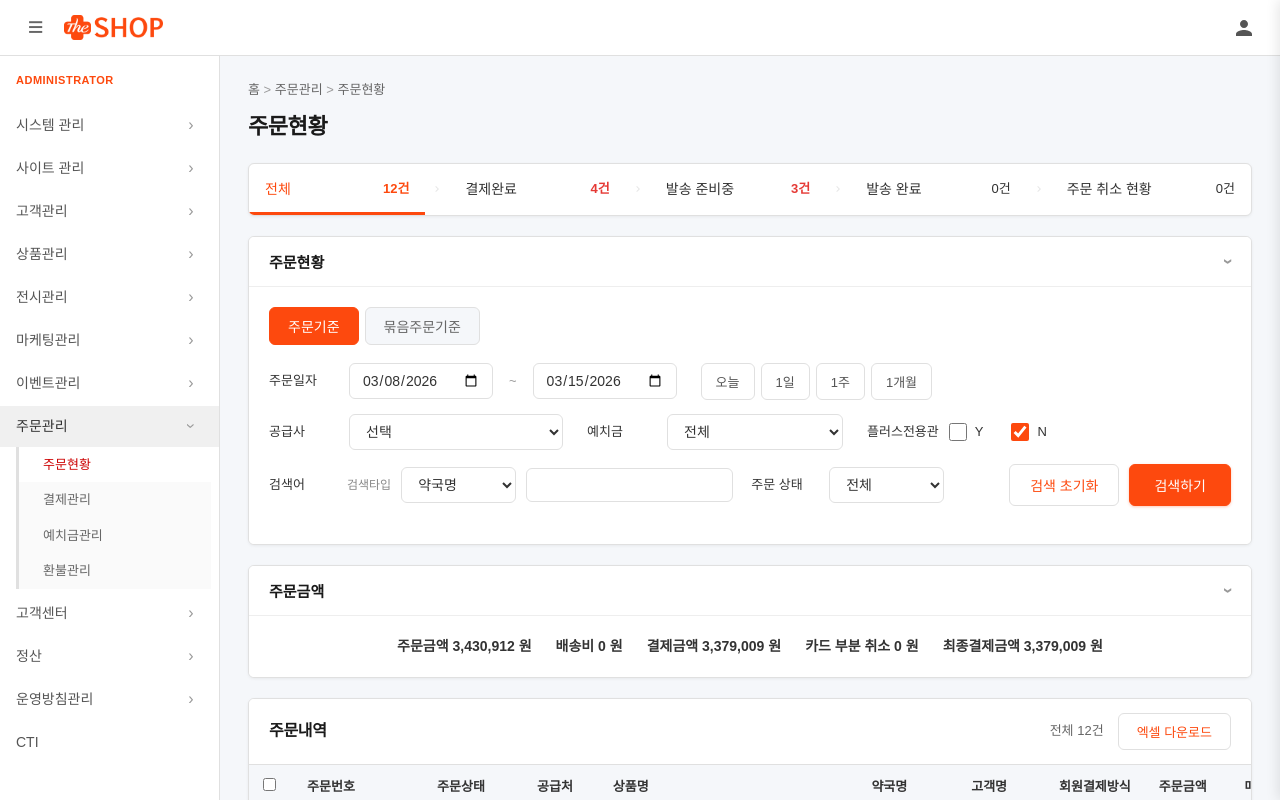
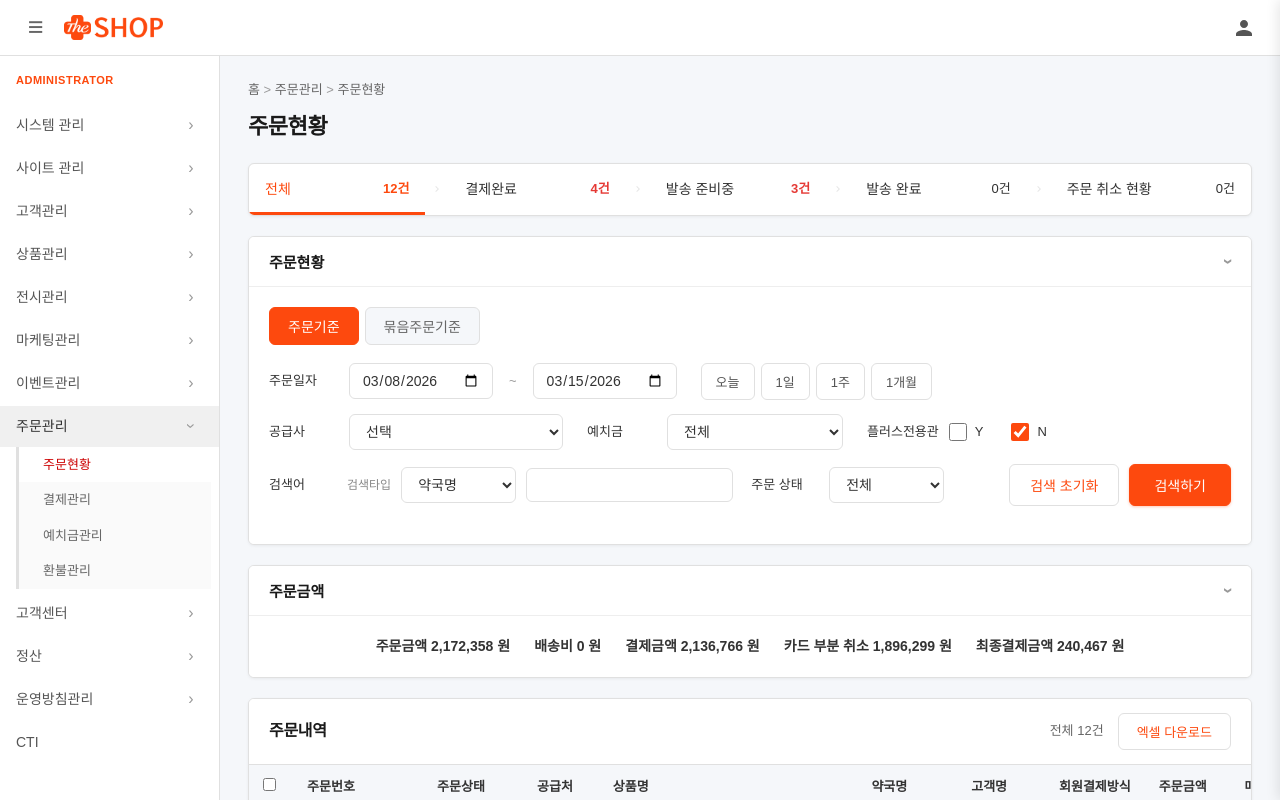
Before and after one commit to JOOMINSE0/Admin, a React (Vite) app: page /order/status in a window 1280 px wide. Shown: the top 800 px of the page. Built offline with nearby package versions, Linux system fonts and the light colour scheme.

Commit message:
feat: 조회 기준 수정

```diff
--- a/src/pages/OrderStatus.tsx
+++ b/src/pages/OrderStatus.tsx
@@ -215,6 +215,68 @@ function addDays(base: Date, days: number) {
 }
 
 type OrderRow = (typeof mockOrders)[number]
+
+function hashStringToInt(s: string): number {
+  // stable pseudo-hash (0 ~ 2^32-1)
+  let h = 0
+  for (let i = 0; i < s.length; i++) {
+    h = (h * 31 + s.charCodeAt(i)) >>> 0
+  }
+  return h
+}
+
+function bundleOrders(rows: OrderRow[]): OrderRow[] {
+  // "묶음주문기준" 모의 구현:
+  // - 같은 상태/주문일자/공급사/약국(+배송지역)이면 1개의 묶음으로 집계
+  type Agg = {
+    base: OrderRow
+    orderAmount: number
+    salesAmount: number
+    supplyAmount: number
+    tax: number
+    paymentAmount: number
+    finalAmount: number
+  }
+
+  const byKey = new Map<string, Agg>()
+  rows.forEach((r) => {
+    const orderDate = r.orderDateTime.slice(0, 10)
+    const deliverySido = (r as any).deliverySido ?? ''
+    const deliveryGugun = (r as any).deliveryGugun ?? ''
+    const deliveryEup = (r as any).deliveryEup ?? ''
+    const key = `${r.orderStatus}|${orderDate}|${r.supplier}|${r.pharmacyName}|${deliverySido}|${deliveryGugun}|${deliveryEup}`
+    const existing = byKey.get(key)
+    if (!existing) {
+      byKey.set(key, {
+        base: r,
+        orderAmount: r.orderAmount,
+        salesAmount: r.salesAmount,
+        supplyAmount: r.supplyAmount,
+        tax: r.tax,
+        paymentAmount: r.paymentAmount,
+        finalAmount: r.finalAmount,
+      })
+      return
+    }
+    existing.orderAmount += r.orderAmount
+    existing.salesAmount += r.salesAmount
+    existing.supplyAmount += r.supplyAmount
+    existing.tax += r.tax
+    existing.paymentAmount += r.paymentAmount
+    existing.finalAmount += r.finalAmount
+  })
+
+  return Array.from(byKey.entries()).map(([key, a]) => ({
+    ...a.base,
+    id: hashStringToInt(key),
+    orderAmount: a.orderAmount,
+    salesAmount: a.salesAmount,
+    supplyAmount: a.supplyAmount,
+    tax: a.tax,
+    paymentAmount: a.paymentAmount,
+    finalAmount: a.finalAmount,
+  }))
+}
 
 function getOrderDetail(row: OrderRow): OrderDetailData {
   if (row.orderNo === SHIPPED_ORDER_NO) {
@@ -509,6 +571,9 @@ export default function OrderStatus() {
     filteredOrders = filteredOrders.filter(shippedInRange)
   }
 
+  // 묶음주문기준 적용: 목록/건수/요약/페이지네이션 재조회 기준이 되는 데이터
+  const displayedOrders = tab === 'bundle' ? bundleOrders(filteredOrders) : filteredOrders
+
   const statusCounts = getStatusCounts(ordersWithOverrides)
   // 발송완료 탭 건수: 기간 필터 적용 후 건수로 표시 (기본 기간에 0건이면 0건으로 표시)
   const shippedCountInRange = ordersWithOverrides
@@ -520,28 +585,33 @@ export default function OrderStatus() {
   }
 
   const PAGE_SIZE = 10
-  const totalPages = Math.max(1, Math.ceil(filteredOrders.length / PAGE_SIZE))
+  const totalPages = Math.max(1, Math.ceil(displayedOrders.length / PAGE_SIZE))
   const safePage = Math.min(currentPage, totalPages)
-  const paginatedOrders = filteredOrders.slice((safePage - 1) * PAGE_SIZE, safePage * PAGE_SIZE)
+  const paginatedOrders = displayedOrders.slice((safePage - 1) * PAGE_SIZE, safePage * PAGE_SIZE)
 
   useEffect(() => {
     setCurrentPage(1)
-  }, [activeStatus, shippedDateBasis, dateFrom, dateTo, deliverySido, deliveryGugun, deliveryEup, allStatusFilter])
+  }, [tab, activeStatus, shippedDateBasis, dateFrom, dateTo, deliverySido, deliveryGugun, deliveryEup, allStatusFilter])
 
   useEffect(() => {
     if (currentPage > totalPages && totalPages >= 1) setCurrentPage(1)
   }, [currentPage, totalPages])
 
+  // 선택 상태는 탭 이동 시 초기화
+  useEffect(() => {
+    setSelectedIds(new Set())
+  }, [tab, activeStatus])
+
   const allFilteredSelected =
-    filteredOrders.length > 0 && filteredOrders.every((o) => selectedIds.has(o.id))
+    displayedOrders.length > 0 && displayedOrders.every((o) => selectedIds.has(o.id))
   const someFilteredSelected =
-    filteredOrders.some((o) => selectedIds.has(o.id)) && !allFilteredSelected
+    displayedOrders.some((o) => selectedIds.has(o.id)) && !allFilteredSelected
 
   const toggleSelectAll = () => {
     if (allFilteredSelected) {
       setSelectedIds(new Set())
     } else {
-      setSelectedIds(new Set(filteredOrders.map((o) => o.id)))
+      setSelectedIds(new Set(displayedOrders.map((o) => o.id)))
     }
   }
 
@@ -553,6 +623,11 @@ export default function OrderStatus() {
       return next
     })
   }
+
+  const summaryOrderAmount = displayedOrders.reduce((sum, r) => sum + r.orderAmount, 0)
+  const summaryPaymentAmount = displayedOrders.reduce((sum, r) => sum + r.paymentAmount, 0)
+  const summaryFinalAmount = displayedOrders.reduce((sum, r) => sum + r.finalAmount, 0)
+  const summaryCardPartialCancel = Math.max(summaryPaymentAmount - summaryFinalAmount, 0)
 
   const setQuickDate = (type: 'today' | '1day' | '1week' | '1month') => {
     const today = new Date()
@@ -795,11 +870,11 @@ export default function OrderStatus() {
 
       <CollapsibleSection title="주문금액" defaultOpen={true}>
         <div className={styles.summaryRow}>
-          <span>주문금액 3,430,912 원</span>
+          <span>주문금액 {summaryOrderAmount.toLocaleString()} 원</span>
           <span>배송비 0 원</span>
-          <span>결제금액 3,379,009 원</span>
-          <span>카드 부분 취소 0 원</span>
-          <span>최종결제금액 3,379,009 원</span>
+          <span>결제금액 {summaryPaymentAmount.toLocaleString()} 원</span>
+          <span>카드 부분 취소 {summaryCardPartialCancel.toLocaleString()} 원</span>
+          <span>최종결제금액 {summaryFinalAmount.toLocaleString()} 원</span>
         </div>
       </CollapsibleSection>
 
@@ -807,15 +882,15 @@ export default function OrderStatus() {
         <div className={styles.tableHeader}>
           <h2 className={styles.tableTitle}>주문내역</h2>
           <div className={styles.tableActions}>
-            <span className={styles.totalCount}>전체 {filteredOrders.length}건</span>
+            <span className={styles.totalCount}>전체 {displayedOrders.length}건</span>
             <button
               type="button"
               className={styles.btnExcel}
               onClick={() => {
                 const toExport =
-                  filteredOrders.some((o) => selectedIds.has(o.id))
-                    ? filteredOrders.filter((o) => selectedIds.has(o.id))
-                    : filteredOrders
+                  displayedOrders.some((o) => selectedIds.has(o.id))
+                    ? displayedOrders.filter((o) => selectedIds.has(o.id))
+                    : displayedOrders
                 downloadOrderExcel(toExport)
               }}
             >
@@ -923,7 +998,7 @@ export default function OrderStatus() {
             </button>
             <span className={styles.pageInfo}>
               {totalPages > 0
-                ? `${(safePage - 1) * PAGE_SIZE + 1}-${Math.min(safePage * PAGE_SIZE, filteredOrders.length)} / 전체 ${filteredOrders.length}건`
+                ? `${(safePage - 1) * PAGE_SIZE + 1}-${Math.min(safePage * PAGE_SIZE, displayedOrders.length)} / 전체 ${displayedOrders.length}건`
                 : `0 / 전체 0건`}
             </span>
             <div className={styles.pageNumbers}>
```
